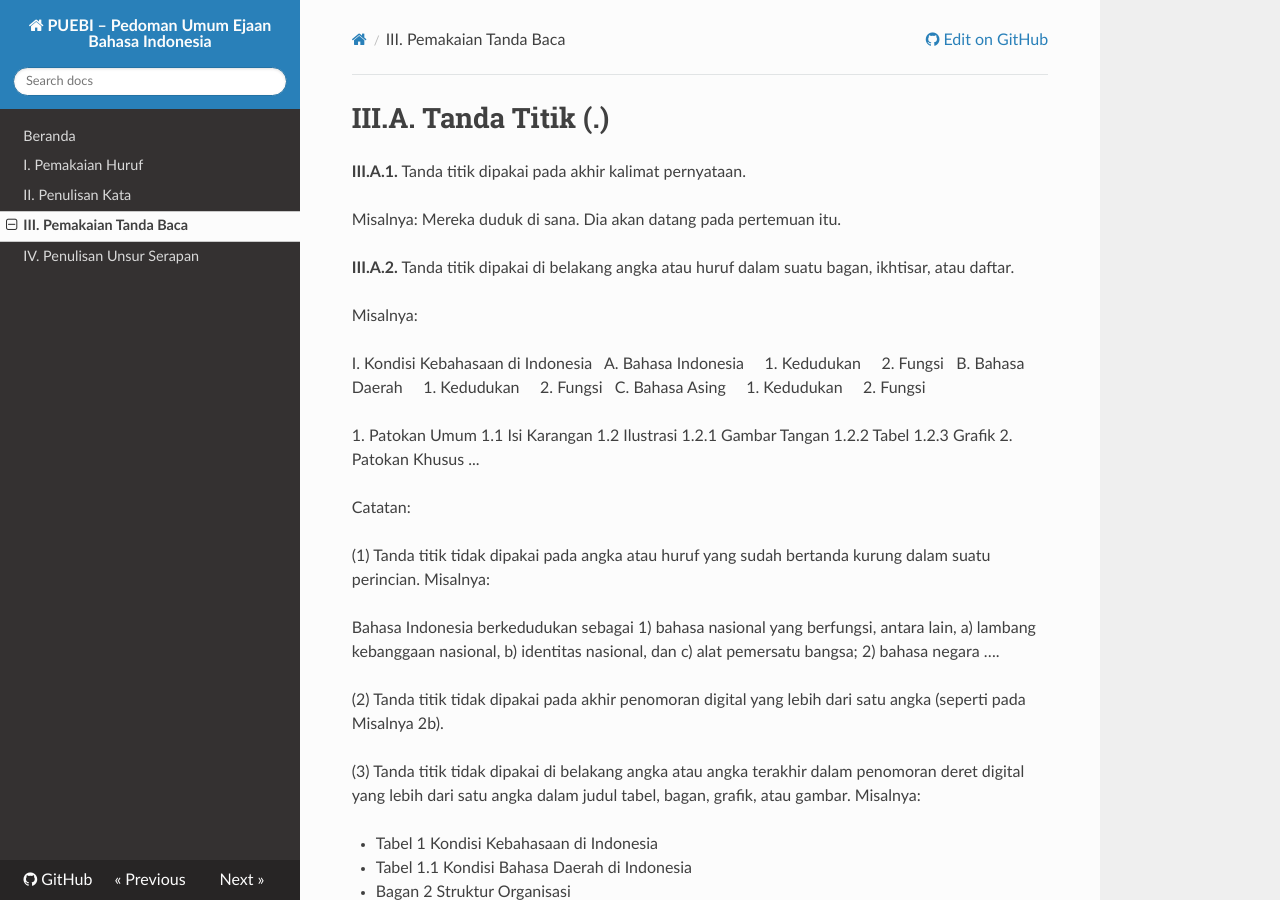
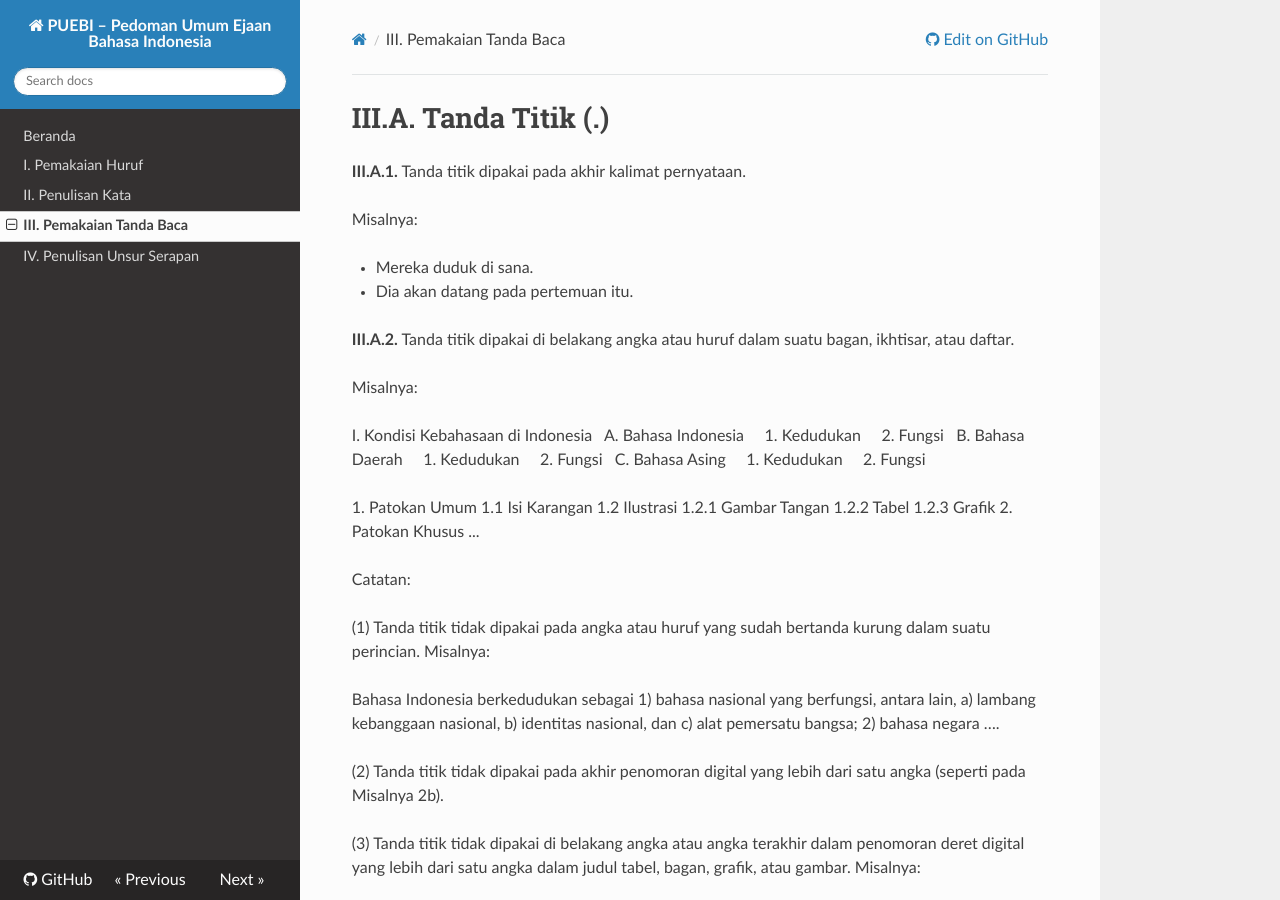
Before and after one commit to ivanlanin/puebi, an MkDocs documentation site: the page built from docs/pemakaian-tanda-baca.md, in a window 1280 px wide and 900 px high. Built offline with MkDocs 1.6.1, drawn with Linux system fonts in a browser that asks for light colours; nearby versions of some CDN libraries; old or Windows-style settings are respelled for this version of MkDocs.

Commit message:
Perbaikan sedikit lagi.

```diff
--- a/docs/pemakaian-tanda-baca.md
+++ b/docs/pemakaian-tanda-baca.md
@@ -3,8 +3,9 @@
 **III.A.1.** Tanda titik dipakai pada akhir kalimat pernyataan.
 
 Misalnya:
-Mereka duduk di sana.
-Dia akan datang pada pertemuan itu.
+
+- Mereka duduk di sana.
+- Dia akan datang pada pertemuan itu.
 
 **III.A.2.** Tanda titik dipakai di belakang angka atau huruf dalam suatu bagan, ikhtisar, atau daftar.
 
```
